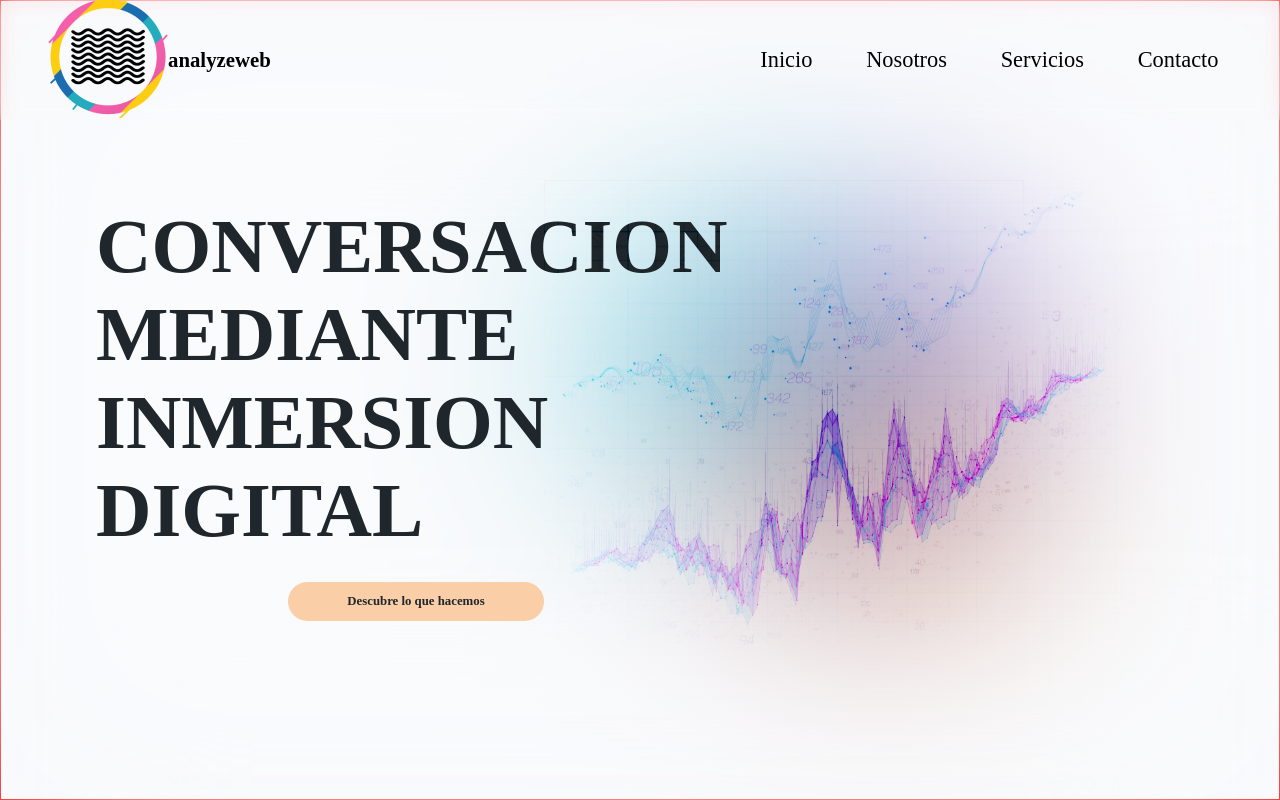
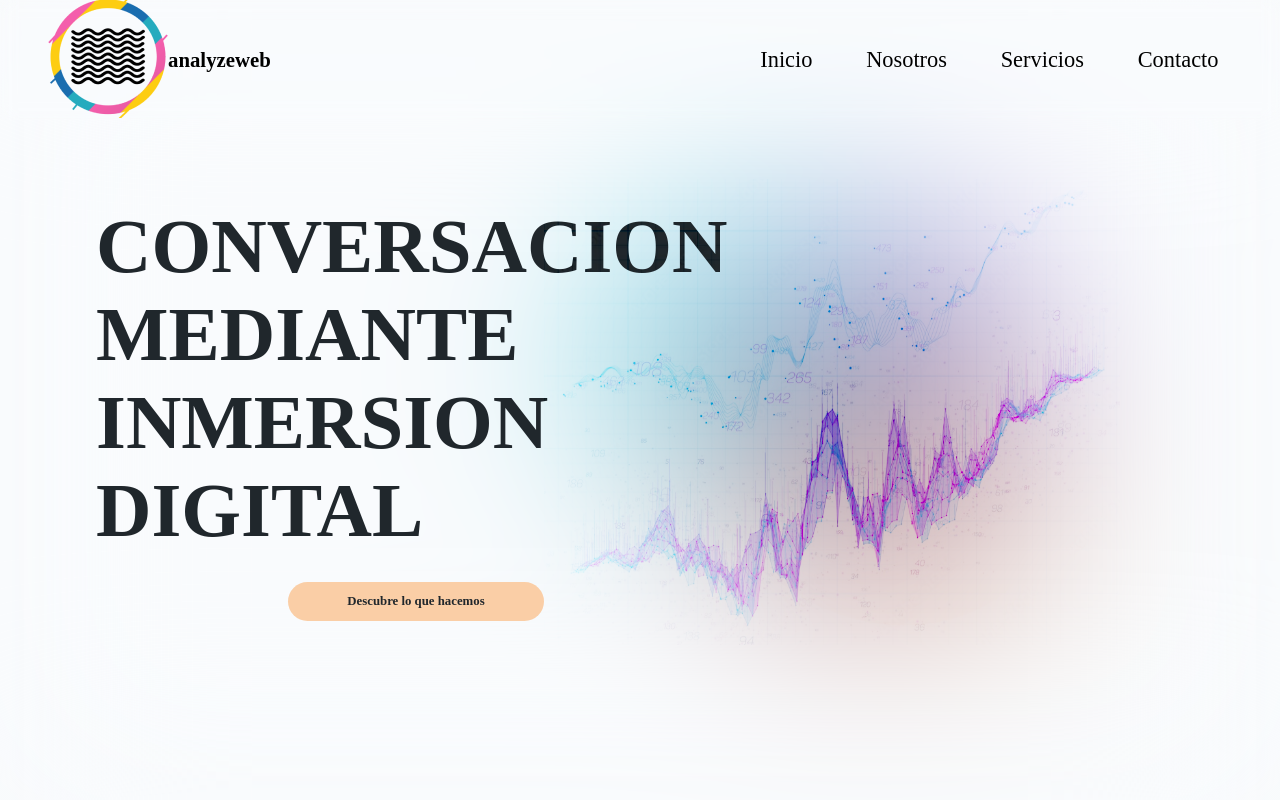
Before and after one commit to RandomAlien3096/analyzeweb, a React (Create React App) app: page / in a window 1280 px wide. Shown: the top 800 px of the page. Built offline with nearby package versions, Linux system fonts and the light colour scheme.

Commit message:
removing border

```diff
--- a/src/containers/header/header.css
+++ b/src/containers/header/header.css
@@ -10,7 +10,6 @@
     padding-left: 6%;
     padding-right: 6%;
     overflow: hidden;
-    border: 1px solid red;
 }
 
 .analyzeweb__header-content {
@@ -64,7 +63,6 @@
 .analyzeweb__header-graphics_blob {
     width: 75%;
     height: 80%;
-    border: 1px solid red;
 }
 #blob:nth-child(1) {
     right: 40%;
```
